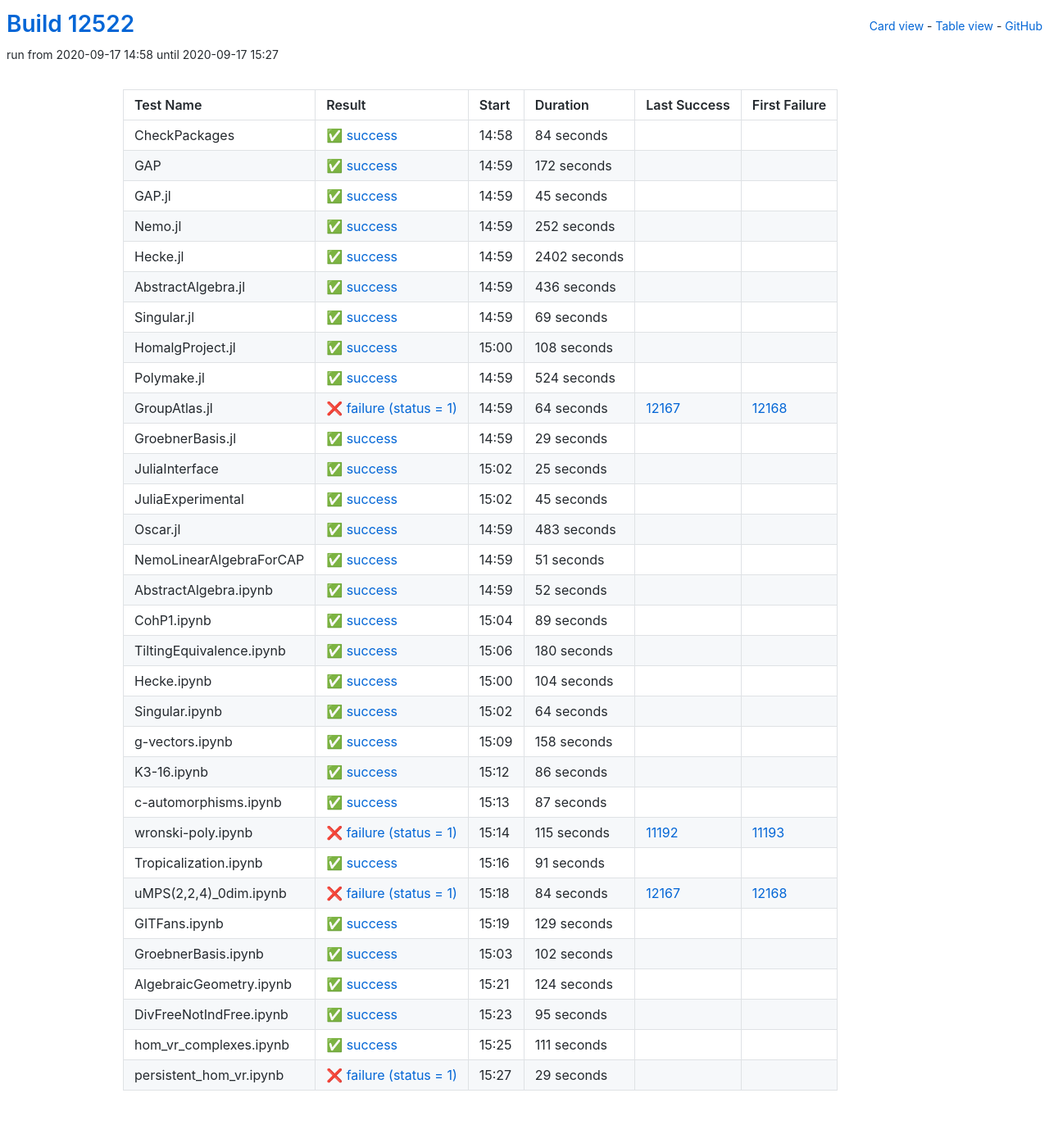
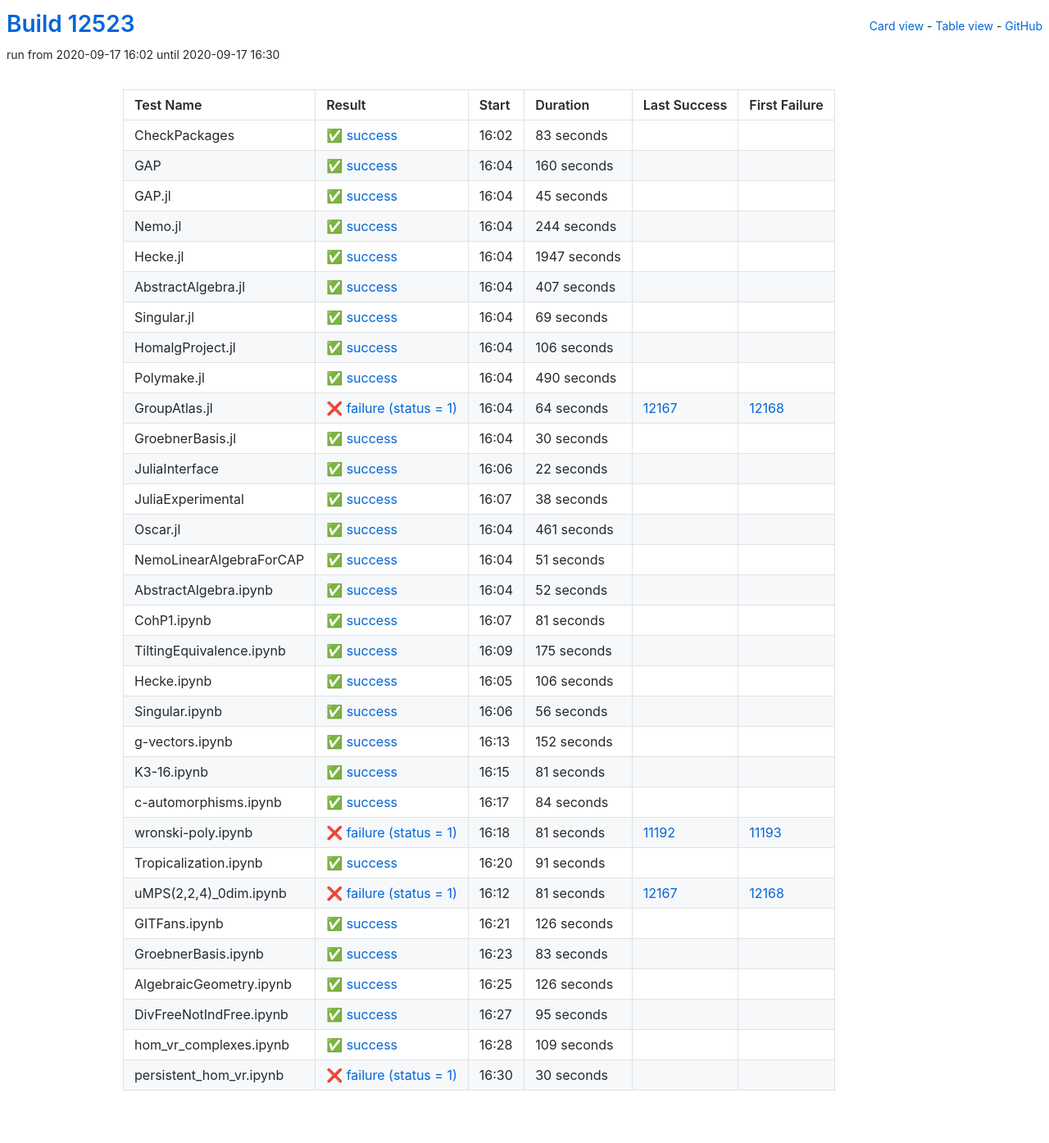
Before and after one commit to oscar-system/oscar-ci-status, a Jekyll site: the page built from table.html, in a window 1280 px wide. Shown: the whole page at 82% size. Built offline with Jekyll 4.4.1, drawn with Linux system fonts in a browser that asks for light colours.

Commit message:
Build #12523

```diff
--- a/_data/ci.yml
+++ b/_data/ci.yml
@@ -1,6 +1,6 @@
 ---
-build: 12522
-build_url: https://oscarci.mathematik.uni-kl.de/job/oscar/12522/
+build: 12523
+build_url: https://oscarci.mathematik.uni-kl.de/job/oscar/12523/
 job: oscar
 organization: oscar-system
 repo: oscar-ci-status
@@ -8,32 +8,32 @@
 tests:
 - name: CheckPackages
   id: checkpackages
-  log: https://oscarci.mathematik.uni-kl.de/job/oscar/12522/artifact/logs/build-12522/CheckPackages.log
-  start: 2020-09-17 14:58
+  log: https://oscarci.mathematik.uni-kl.de/job/oscar/12523/artifact/logs/build-12523/CheckPackages.log
+  start: 2020-09-17 16:02
   success: true
   exitcode: 0
   status: success
-  duration: 84
+  duration: 83
   last_success: false
   last_success_url:
   first_failure: false
   first_failure_url:
 - name: GAP
   id: gap
-  log: https://oscarci.mathematik.uni-kl.de/job/oscar/12522/artifact/logs/build-12522/GAP.log
-  start: 2020-09-17 14:59
+  log: https://oscarci.mathematik.uni-kl.de/job/oscar/12523/artifact/logs/build-12523/GAP.log
+  start: 2020-09-17 16:04
   success: true
   exitcode: 0
   status: success
-  duration: 172
+  duration: 160
   last_success: false
   last_success_url:
   first_failure: false
   first_failure_url:
 - name: GAP.jl
   id: gap-jl
-  log: https://oscarci.mathematik.uni-kl.de/job/oscar/12522/artifact/logs/build-12522/GAP.jl.log
-  start: 2020-09-17 14:59
+  log: https://oscarci.mathematik.uni-kl.de/job/oscar/12523/artifact/logs/build-12523/GAP.jl.log
+  start: 2020-09-17 16:04
   success: true
   exitcode: 0
   status: success
@@ -44,44 +44,44 @@
   first_failure_url:
 - name: Nemo.jl
   id: nemo-jl
-  log: https://oscarci.mathematik.uni-kl.de/job/oscar/12522/artifact/logs/build-12522/Nemo.jl.log
-  start: 2020-09-17 14:59
+  log: https://oscarci.mathematik.uni-kl.de/job/oscar/12523/artifact/logs/build-12523/Nemo.jl.log
+  start: 2020-09-17 16:04
   success: true
   exitcode: 0
   status: success
-  duration: 252
+  duration: 244
   last_success: false
   last_success_url:
   first_failure: false
   first_failure_url:
 - name: Hecke.jl
   id: hecke-jl
-  log: https://oscarci.mathematik.uni-kl.de/job/oscar/12522/artifact/logs/build-12522/Hecke.jl.log
-  start: 2020-09-17 14:59
+  log: https://oscarci.mathematik.uni-kl.de/job/oscar/12523/artifact/logs/build-12523/Hecke.jl.log
+  start: 2020-09-17 16:04
   success: true
   exitcode: 0
   status: success
-  duration: 2402
+  duration: 1947
   last_success: false
   last_success_url:
   first_failure: false
   first_failure_url:
 - name: AbstractAlgebra.jl
   id: abstractalgebra-jl
-  log: https://oscarci.mathematik.uni-kl.de/job/oscar/12522/artifact/logs/build-12522/AbstractAlgebra.jl.log
-  start: 2020-09-17 14:59
+  log: https://oscarci.mathematik.uni-kl.de/job/oscar/12523/artifact/logs/build-12523/AbstractAlgebra.jl.log
+  start: 2020-09-17 16:04
   success: true
   exitcode: 0
   status: success
-  duration: 436
+  duration: 407
   last_success: false
   last_success_url:
   first_failure: false
   first_failure_url:
 - name: Singular.jl
   id: singular-jl
-  log: https://oscarci.mathematik.uni-kl.de/job/oscar/12522/artifact/logs/build-12522/Singular.jl.log
-  start: 2020-09-17 14:59
+  log: https://oscarci.mathematik.uni-kl.de/job/oscar/12523/artifact/logs/build-12523/Singular.jl.log
+  start: 2020-09-17 16:04
   success: true
   exitcode: 0
   status: success
@@ -92,32 +92,32 @@
   first_failure_url:
 - name: HomalgProject.jl
   id: homalgproject-jl
-  log: https://oscarci.mathematik.uni-kl.de/job/oscar/12522/artifact/logs/build-12522/HomalgProject.jl.log
-  start: 2020-09-17 15:00
+  log: https://oscarci.mathematik.uni-kl.de/job/oscar/12523/artifact/logs/build-12523/HomalgProject.jl.log
+  start: 2020-09-17 16:04
   success: true
   exitcode: 0
   status: success
-  duration: 108
+  duration: 106
   last_success: false
   last_success_url:
   first_failure: false
   first_failure_url:
 - name: Polymake.jl
   id: polymake-jl
-  log: https://oscarci.mathematik.uni-kl.de/job/oscar/12522/artifact/logs/build-12522/Polymake.jl.log
-  start: 2020-09-17 14:59
+  log: https://oscarci.mathematik.uni-kl.de/job/oscar/12523/artifact/logs/build-12523/Polymake.jl.log
+  start: 2020-09-17 16:04
   success: true
   exitcode: 0
   status: success
-  duration: 524
+  duration: 490
   last_success: false
   last_success_url:
   first_failure: false
   first_failure_url:
 - name: GroupAtlas.jl
   id: groupatlas-jl
-  log: https://oscarci.mathematik.uni-kl.de/job/oscar/12522/artifact/logs/build-12522/GroupAtlas.jl.log
-  start: 2020-09-17 14:59
+  log: https://oscarci.mathematik.uni-kl.de/job/oscar/12523/artifact/logs/build-12523/GroupAtlas.jl.log
+  start: 2020-09-17 16:04
   success: false
   exitcode: 1
   status: failure
@@ -128,56 +128,56 @@
   first_failure_url: https://oscarci.mathematik.uni-kl.de/job/oscar/12168/
 - name: GroebnerBasis.jl
   id: groebnerbasis-jl
-  log: https://oscarci.mathematik.uni-kl.de/job/oscar/12522/artifact/logs/build-12522/GroebnerBasis.jl.log
-  start: 2020-09-17 14:59
+  log: https://oscarci.mathematik.uni-kl.de/job/oscar/12523/artifact/logs/build-12523/GroebnerBasis.jl.log
+  start: 2020-09-17 16:04
   success: true
   exitcode: 0
   status: success
-  duration: 29
+  duration: 30
   last_success: false
   last_success_url:
   first_failure: false
   first_failure_url:
 - name: JuliaInterface
   id: juliainterface
-  log: https://oscarci.mathematik.uni-kl.de/job/oscar/12522/artifact/logs/build-12522/JuliaInterface.log
-  start: 2020-09-17 15:02
+  log: https://oscarci.mathematik.uni-kl.de/job/oscar/12523/artifact/logs/build-12523/JuliaInterface.log
+  start: 2020-09-17 16:06
   success: true
   exitcode: 0
   status: success
-  duration: 25
+  duration: 22
   last_success: false
   last_success_url:
   first_failure: false
   first_failure_url:
 - name: JuliaExperimental
   id: juliaexperimental
-  log: https://oscarci.mathematik.uni-kl.de/job/oscar/12522/artifact/logs/build-12522/JuliaExperimental.log
-  start: 2020-09-17 15:02
+  log: https://oscarci.mathematik.uni-kl.de/job/oscar/12523/artifact/logs/build-12523/JuliaExperimental.log
+  start: 2020-09-17 16:07
   success: true
   exitcode: 0
   status: success
-  duration: 45
+  duration: 38
   last_success: false
   last_success_url:
   first_failure: false
   first_failure_url:
 - name: Oscar.jl
   id: oscar-jl
-  log: https://oscarci.mathematik.uni-kl.de/job/oscar/12522/artifact/logs/build-12522/Oscar.jl.log
-  start: 2020-09-17 14:59
+  log: https://oscarci.mathematik.uni-kl.de/job/oscar/12523/artifact/logs/build-12523/Oscar.jl.log
+  start: 2020-09-17 16:04
   success: true
   exitcode: 0
   status: success
-  duration: 483
+  duration: 461
   last_success: false
   last_success_url:
   first_failure: false
   first_failure_url:
 - name: NemoLinearAlgebraForCAP
   id: nemolinearalgebraforcap
-  log: https://oscarci.mathematik.uni-kl.de/job/oscar/12522/artifact/logs/build-12522/NemoLinearAlgebraForCAP.log
-  start: 2020-09-17 14:59
+  log: https://oscarci.mathematik.uni-kl.de/job/oscar/12523/artifact/logs/build-12523/NemoLinearAlgebraForCAP.log
+  start: 2020-09-17 16:04
   success: true
   exitcode: 0
   status: success
@@ -188,8 +188,8 @@
   first_failure_url:
 - name: AbstractAlgebra.ipynb
   id: abstractalgebra-ipynb
-  log: https://oscarci.mathematik.uni-kl.de/job/oscar/12522/artifact/logs/build-12522/AbstractAlgebra.ipynb.log
-  start: 2020-09-17 14:59
+  log: https://oscarci.mathematik.uni-kl.de/job/oscar/12523/artifact/logs/build-12523/AbstractAlgebra.ipynb.log
+  start: 2020-09-17 16:04
   success: true
   exitcode: 0
   status: success
@@ -200,104 +200,104 @@
   first_failure_url:
 - name: CohP1.ipynb
   id: cohp1-ipynb
-  log: https://oscarci.mathematik.uni-kl.de/job/oscar/12522/artifact/logs/build-12522/CohP1.ipynb.log
-  start: 2020-09-17 15:04
+  log: https://oscarci.mathematik.uni-kl.de/job/oscar/12523/artifact/logs/build-12523/CohP1.ipynb.log
+  start: 2020-09-17 16:07
   success: true
   exitcode: 0
   status: success
-  duration: 89
+  duration: 81
   last_success: false
   last_success_url:
   first_failure: false
   first_failure_url:
 - name: TiltingEquivalence.ipynb
   id: tiltingequivalence-ipynb
-  log: https://oscarci.mathematik.uni-kl.de/job/oscar/12522/artifact/logs/build-12522/TiltingEquivalence.ipynb.log
-  start: 2020-09-17 15:06
+  log: https://oscarci.mathematik.uni-kl.de/job/oscar/12523/artifact/logs/build-12523/TiltingEquivalence.ipynb.log
+  start: 2020-09-17 16:09
   success: true
   exitcode: 0
   status: success
-  duration: 180
+  duration: 175
   last_success: false
   last_success_url:
   first_failure: false
   first_failure_url:
 - name: Hecke.ipynb
   id: hecke-ipynb
-  log: https://oscarci.mathematik.uni-kl.de/job/oscar/12522/artifact/logs/build-12522/Hecke.ipynb.log
-  start: 2020-09-17 15:00
+  log: https://oscarci.mathematik.uni-kl.de/job/oscar/12523/artifact/logs/build-12523/Hecke.ipynb.log
+  start: 2020-09-17 16:05
   success: true
   exitcode: 0
   status: success
-  duration: 104
+  duration: 106
   last_success: false
   last_success_url:
   first_failure: false
   first_failure_url:
 - name: Singular.ipynb
   id: singular-ipynb
-  log: https://oscarci.mathematik.uni-kl.de/job/oscar/12522/artifact/logs/build-12522/Singular.ipynb.log
-  start: 2020-09-17 15:02
+  log: https://oscarci.mathematik.uni-kl.de/job/oscar/12523/artifact/logs/build-12523/Singular.ipynb.log
+  start: 2020-09-17 16:06
   success: true
   exitcode: 0
   status: success
-  duration: 64
+  duration: 56
   last_success: false
   last_success_url:
   first_failure: false
   first_failure_url:
 - name: g-vectors.ipynb
   id: g-vectors-ipynb
-  log: https://oscarci.mathematik.uni-kl.de/job/oscar/12522/artifact/logs/build-12522/g-vectors.ipynb.log
-  start: 2020-09-17 15:09
+  log: https://oscarci.mathematik.uni-kl.de/job/oscar/12523/artifact/logs/build-12523/g-vectors.ipynb.log
+  start: 2020-09-17 16:13
   success: true
   exitcode: 0
   status: success
-  duration: 158
+  duration: 152
   last_success: false
   last_success_url:
   first_failure: false
   first_failure_url:
 - name: K3-16.ipynb
   id: k3-16-ipynb
-  log: https://oscarci.mathematik.uni-kl.de/job/oscar/12522/artifact/logs/build-12522/K3-16.ipynb.log
-  start: 2020-09-17 15:12
+  log: https://oscarci.mathematik.uni-kl.de/job/oscar/12523/artifact/logs/build-12523/K3-16.ipynb.log
+  start: 2020-09-17 16:15
   success: true
   exitcode: 0
   status: success
-  duration: 86
+  duration: 81
   last_success: false
   last_success_url:
   first_failure: false
   first_failure_url:
 - name: c-automorphisms.ipynb
   id: c-automorphisms-ipynb
-  log: https://oscarci.mathematik.uni-kl.de/job/oscar/12522/artifact/logs/build-12522/c-automorphisms.ipynb.log
-  start: 2020-09-17 15:13
+  log: https://oscarci.mathematik.uni-kl.de/job/oscar/12523/artifact/logs/build-12523/c-automorphisms.ipynb.log
+  start: 2020-09-17 16:17
   success: true
   exitcode: 0
   status: success
-  duration: 87
+  duration: 84
   last_success: false
   last_success_url:
   first_failure: false
   first_failure_url:
 - name: wronski-poly.ipynb
   id: wronski-poly-ipynb
-  log: https://oscarci.mathematik.uni-kl.de/job/oscar/12522/artifact/logs/build-12522/wronski-poly.ipynb.log
-  start: 2020-09-17 15:14
+  log: https://oscarci.mathematik.uni-kl.de/job/oscar/12523/artifact/logs/build-12523/wronski-poly.ipynb.log
+  start: 2020-09-17 16:18
   success: false
   exitcode: 1
   status: failure
-  duration: 115
+  duration: 81
   last_success: 11192
   last_success_url: https://oscarci.mathematik.uni-kl.de/job/oscar/11192/
   first_failure: 11193
   first_failure_url: https://oscarci.mathematik.uni-kl.de/job/oscar/11193/
 - name: Tropicalization.ipynb
   id: tropicalization-ipynb
-  log: https://oscarci.mathematik.uni-kl.de/job/oscar/12522/artifact/logs/build-12522/Tropicalization.ipynb.log
-  start: 2020-09-17 15:16
+  log: https://oscarci.mathematik.uni-kl.de/job/oscar/12523/artifact/logs/build-12523/Tropicalization.ipynb.log
+  start: 2020-09-17 16:20
   success: true
   exitcode: 0
   status: success
@@ -308,56 +308,56 @@
   first_failure_url:
 - name: uMPS(2,2,4)_0dim.ipynb
   id: umps-2-2-4-0dim-ipynb
-  log: https://oscarci.mathematik.uni-kl.de/job/oscar/12522/artifact/logs/build-12522/uMPS-2-2-4-_0dim.ipynb.log
-  start: 2020-09-17 15:18
+  log: https://oscarci.mathematik.uni-kl.de/job/oscar/12523/artifact/logs/build-12523/uMPS-2-2-4-_0dim.ipynb.log
+  start: 2020-09-17 16:12
   success: false
   exitcode: 1
   status: failure
-  duration: 84
+  duration: 81
   last_success: 12167
   last_success_url: https://oscarci.mathematik.uni-kl.de/job/oscar/12167/
   first_failure: 12168
   first_failure_url: https://oscarci.mathematik.uni-kl.de/job/oscar/12168/
 - name: GITFans.ipynb
   id: gitfans-ipynb
-  log: https://oscarci.mathematik.uni-kl.de/job/oscar/12522/artifact/logs/build-12522/GITFans.ipynb.log
-  start: 2020-09-17 15:19
+  log: https://oscarci.mathematik.uni-kl.de/job/oscar/12523/artifact/logs/build-12523/GITFans.ipynb.log
+  start: 2020-09-17 16:21
   success: true
   exitcode: 0
   status: success
-  duration: 129
+  duration: 126
   last_success: false
   last_success_url:
   first_failure: false
   first_failure_url:
 - name: GroebnerBasis.ipynb
   id: groebnerbasis-ipynb
-  log: https://oscarci.mathematik.uni-kl.de/job/oscar/12522/artifact/logs/build-12522/GroebnerBasis.ipynb.log
-  start: 2020-09-17 15:03
+  log: https://oscarci.mathematik.uni-kl.de/job/oscar/12523/artifact/logs/build-12523/GroebnerBasis.ipynb.log
+  start: 2020-09-17 16:23
   success: true
   exitcode: 0
   status: success
-  duration: 102
+  duration: 83
   last_success: false
   last_success_url:
   first_failure: false
   first_failure_url:
 - name: AlgebraicGeometry.ipynb
   id: algebraicgeometry-ipynb
-  log: https://oscarci.mathematik.uni-kl.de/job/oscar/12522/artifact/logs/build-12522/AlgebraicGeometry.ipynb.log
-  start: 2020-09-17 15:21
+  log: https://oscarci.mathematik.uni-kl.de/job/oscar/12523/artifact/logs/build-12523/AlgebraicGeometry.ipynb.log
+  start: 2020-09-17 16:25
   success: true
   exitcode: 0
   status: success
-  duration: 124
+  duration: 126
   last_success: false
   last_success_url:
   first_failure: false
   first_failure_url:
 - name: DivFreeNotIndFree.ipynb
   id: divfreenotindfree-ipynb
-  log: https://oscarci.mathematik.uni-kl.de/job/oscar/12522/artifact/logs/build-12522/DivFreeNotIndFree.ipynb.log
-  start: 2020-09-17 15:23
+  log: https://oscarci.mathematik.uni-kl.de/job/oscar/12523/artifact/logs/build-12523/DivFreeNotIndFree.ipynb.log
+  start: 2020-09-17 16:27
   success: true
   exitcode: 0
   status: success
@@ -368,24 +368,24 @@
   first_failure_url:
 - name: hom_vr_complexes.ipynb
   id: hom-vr-complexes-ipynb
-  log: https://oscarci.mathematik.uni-kl.de/job/oscar/12522/artifact/logs/build-12522/hom_vr_complexes.ipynb.log
-  start: 2020-09-17 15:25
+  log: https://oscarci.mathematik.uni-kl.de/job/oscar/12523/artifact/logs/build-12523/hom_vr_complexes.ipynb.log
+  start: 2020-09-17 16:28
   success: true
   exitcode: 0
   status: success
-  duration: 111
+  duration: 109
   last_success: false
   last_success_url:
   first_failure: false
   first_failure_url:
 - name: persistent_hom_vr.ipynb
   id: persistent-hom-vr-ipynb
-  log: https://oscarci.mathematik.uni-kl.de/job/oscar/12522/artifact/logs/build-12522/persistent_hom_vr.ipynb.log
-  start: 2020-09-17 15:27
+  log: https://oscarci.mathematik.uni-kl.de/job/oscar/12523/artifact/logs/build-12523/persistent_hom_vr.ipynb.log
+  start: 2020-09-17 16:30
   success: false
   exitcode: 1
   status: failure
-  duration: 29
+  duration: 30
   last_success: false
   last_success_url:
   first_failure: false
```
Also changed, not shown: README.md.
